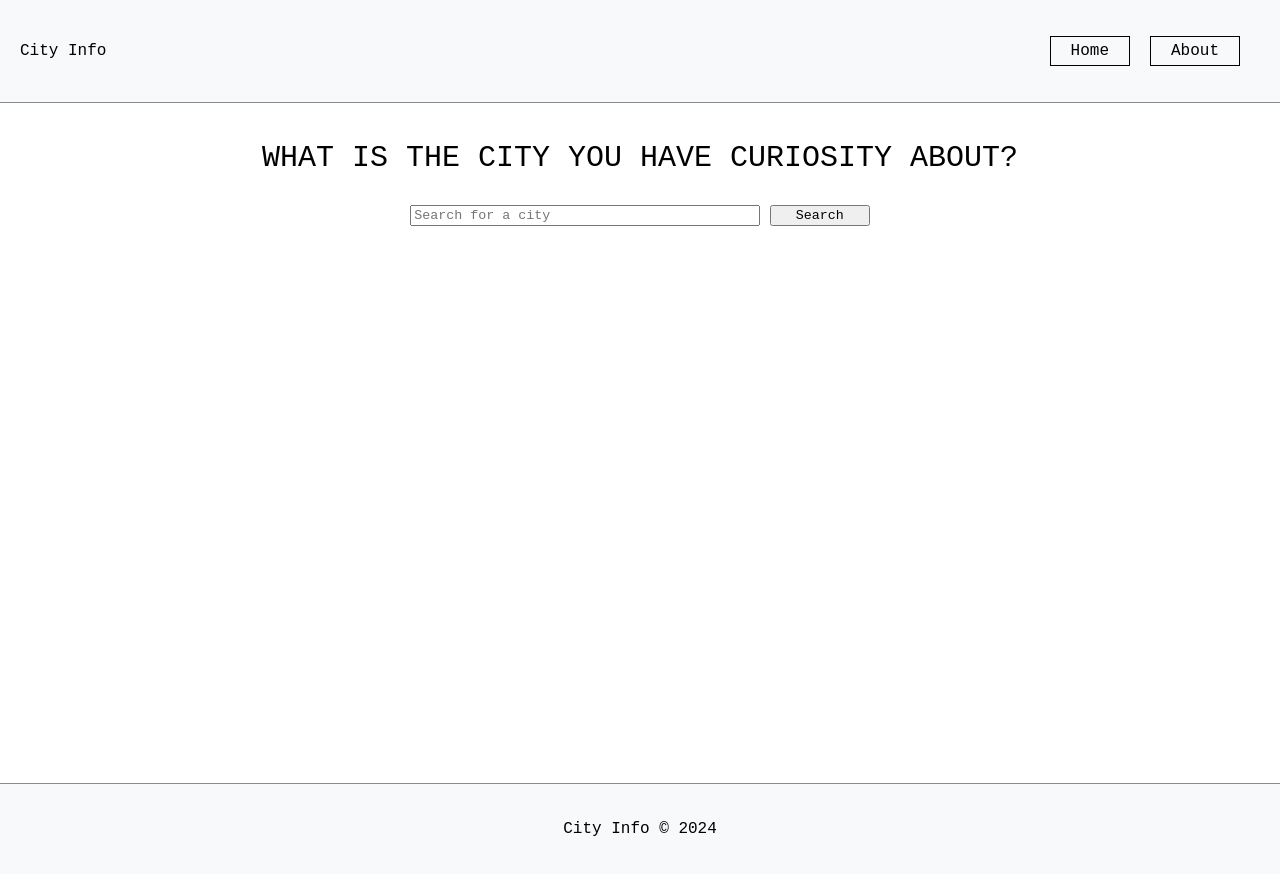
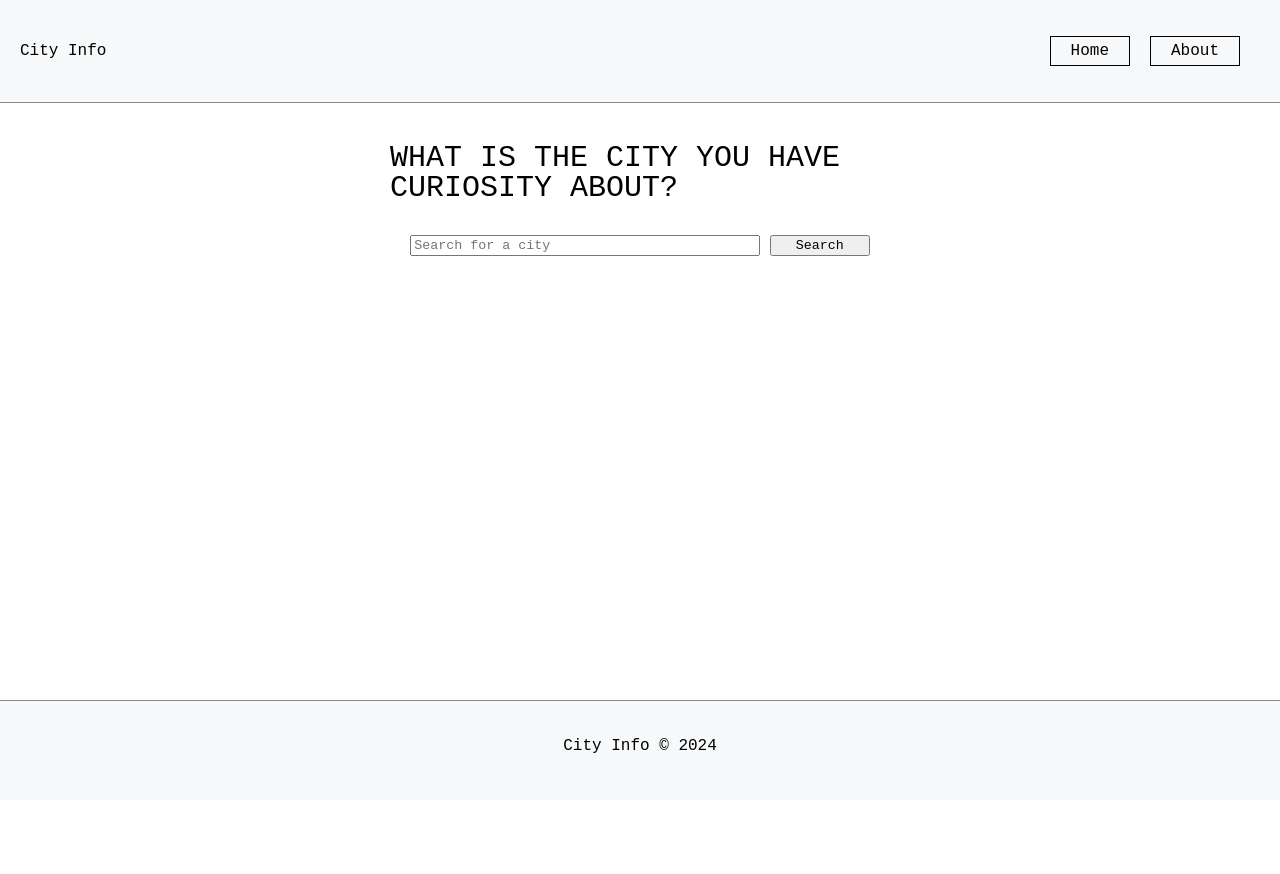
Before and after one commit to derleysoares94/city-info, a plain HTML site: page index.html in a window 1280 px wide. After the commit the page ends 800 px from the top, so only its background shows below. Drawn offline with Linux system fonts and the light colour scheme.

Commit message:
Fixing some desktop css

```diff
--- a/resources/css/style.css
+++ b/resources/css/style.css
@@ -5,18 +5,23 @@
 
 body {
     margin: 0;
-    display: grid;
+    height: 100vh;
+}
+
+.wrapper {
+    min-height: 100%;
+    position: relative;
 }
 
 main {
     display: flex;
     flex-direction: column;
-    padding-top: 150px;
+    justify-content: center;
     align-items: center;
     padding: 40px;
-    position: relative;
-    padding-bottom: 100px;
-    height: 85vh;
+    padding-bottom: 150px;
+    margin-left: 350px;
+    margin-right: 350px;
 }
 
 h1 {
@@ -46,10 +51,11 @@ header {
 footer {
     display: flex;
     justify-content: center;
-    align-items: center;
     padding: 20px;
     background-color: #f8f9fa;
     border-top: 1px solid #898c8f;
+    height: 100px;
+    position: absolute;
     bottom: 0;
     width: 100%;
 }
--- a/resources/js/app.js
+++ b/resources/js/app.js
@@ -26,7 +26,7 @@ search.addEventListener('click', async (event) => {
     const temperature = weather.main.temp;
 
     temp.innerText            = temperature;
-    img.src                   = `https://derleysoares94.github.io/city-info/resources/img/wheater-icon/${icon}.png`;
+    img.src                   = `/resources/img/wheater-icon/${icon}.png`;
     current_weather.innerText = desc;
     real_feel.innerText       = feels_like;
     wind.innerText            = wind_speed;
```
